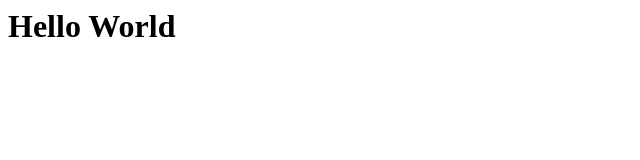
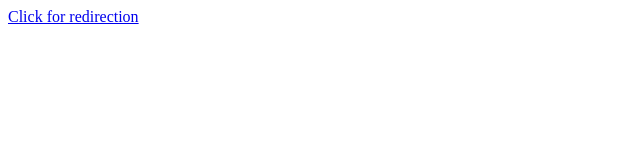
Before and after one commit to samyCode3/ChatApp, a website: page index.html in a window 1280 px wide. Shown: the whole page, without its empty margins (0-640 px from the left). Drawn offline with Linux system fonts and the light colour scheme.

Commit message:
Update index.html

```diff
--- a/index.html
+++ b/index.html
@@ -1 +1 @@
-<h1>Hello World</h1>
+<a href="/public/indexs.html">Click for redirection</a>
```
